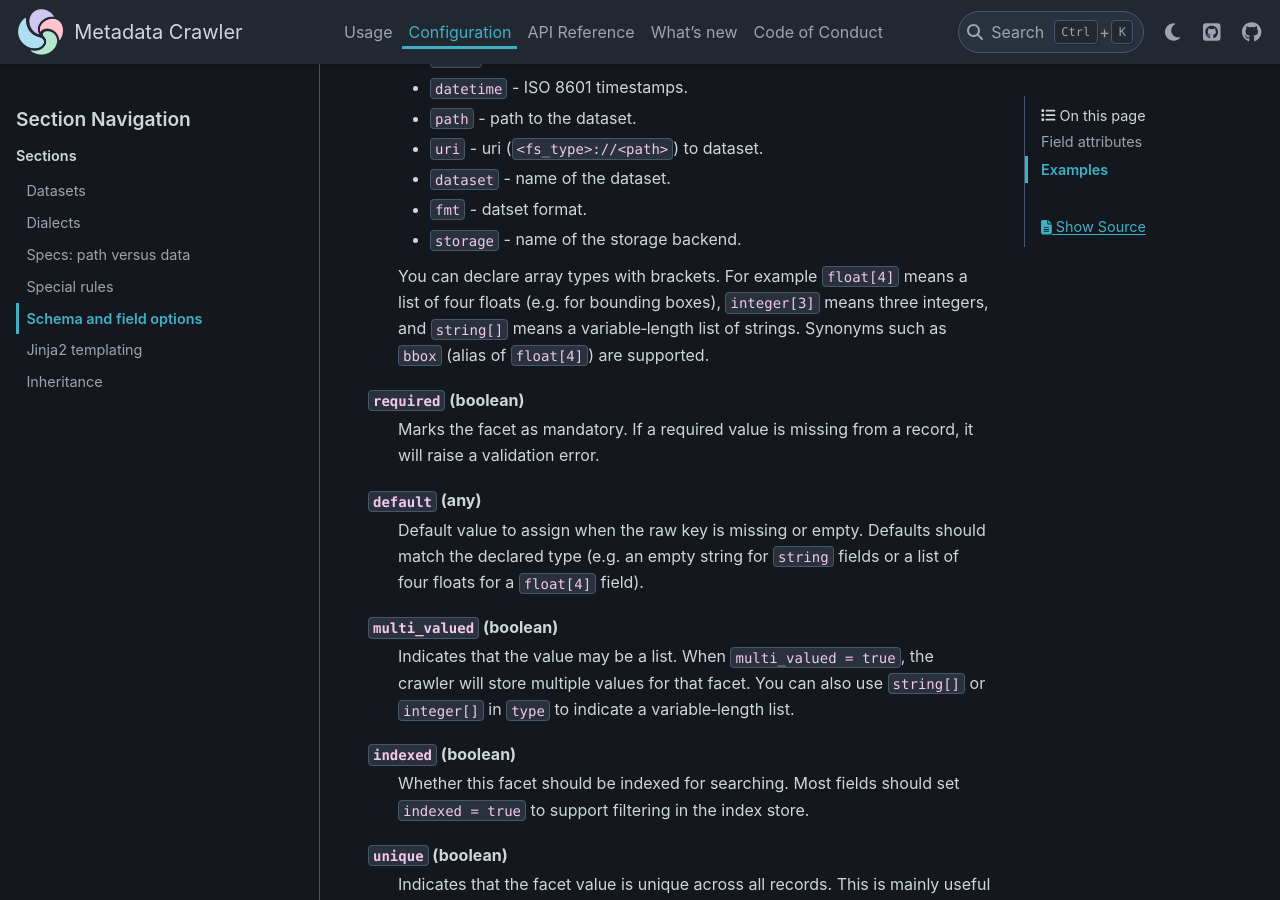
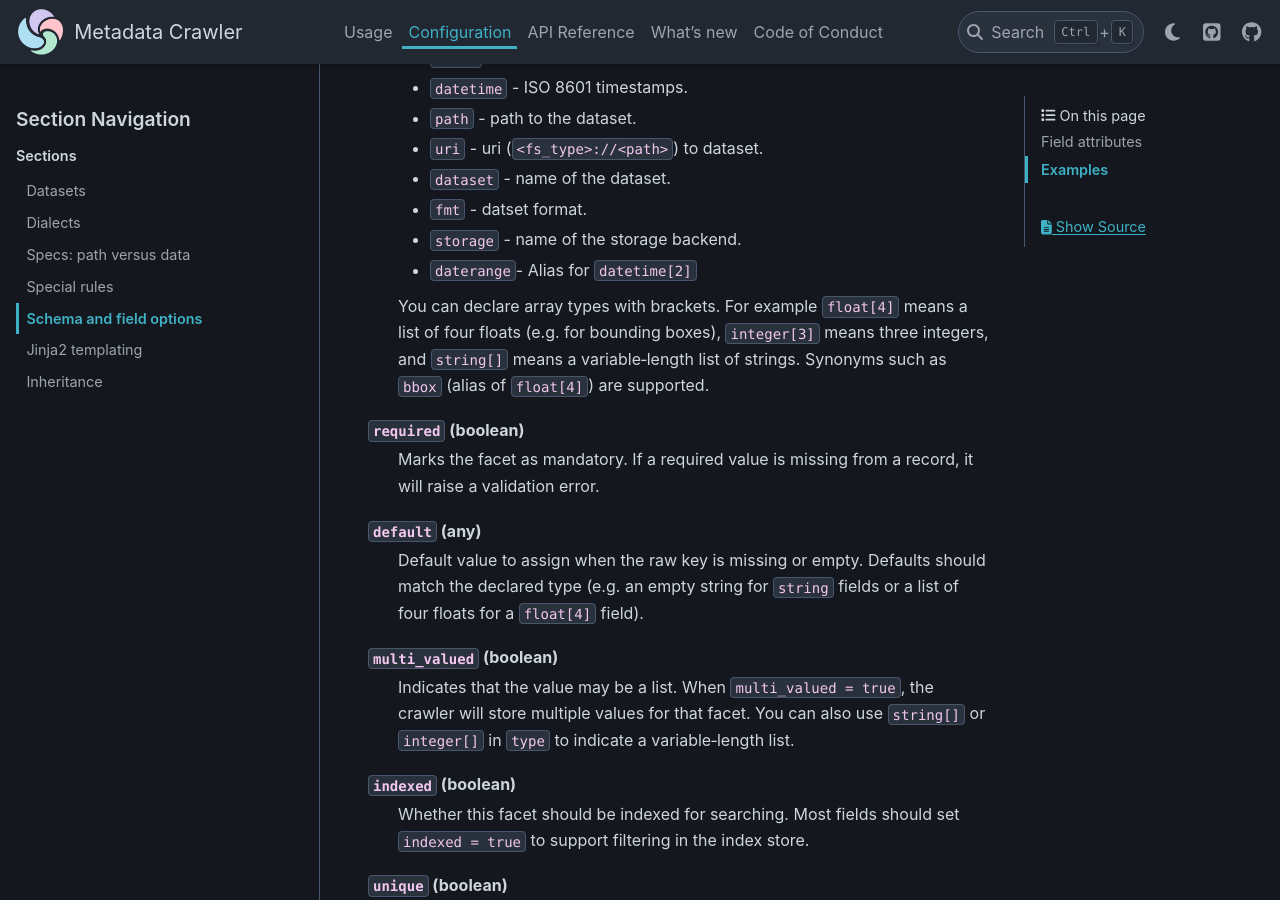
Before and after one commit to freva-org/metadata-crawler, a Sphinx documentation site: the page built from docs/source/chapter2-config/sec5-schema.rst, in a window 1280 px wide and 900 px high, scrolled down 893 px. Built offline with Sphinx 7.4.7 and the PyData theme 0.15.4, drawn with Linux system fonts in a browser that asks for light colours.

Commit message:
Add daterange type.

```diff
--- a/docs/source/chapter2-config/sec5-schema.rst
+++ b/docs/source/chapter2-config/sec5-schema.rst
@@ -35,6 +35,7 @@ The following attributes are available:
     * ``dataset``  - name of the dataset.
     * ``fmt``      - datset format.
     * ``storage``  - name of the storage backend.
+    * ``daterange``- Alias for ``datetime[2]``
 
     You can declare array types with brackets.  For
     example ``float[4]`` means a list of four floats (e.g. for bounding boxes),
```
